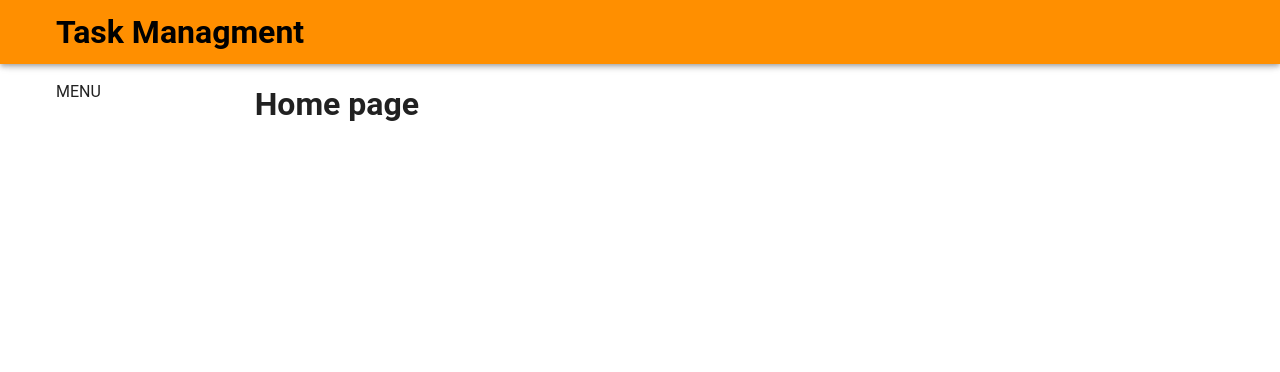
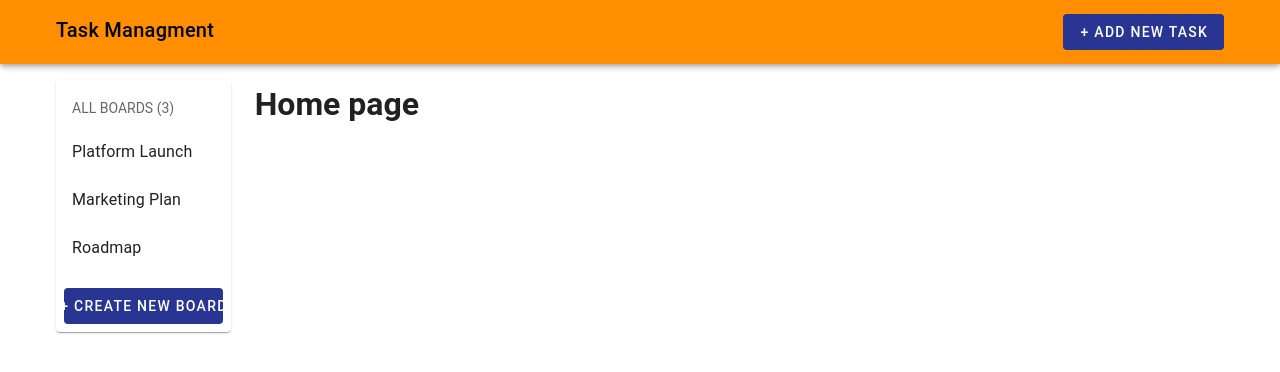
Before and after one commit to victorvzn/bootcamp-especialista-vue3, a Vue app: page / in a window 1280 px wide. Shown: the top 372 px of the page. Built offline with nearby package versions, Linux system fonts and the light colour scheme.

Commit message:
añadiendo maquetación del menu de boards

```diff
--- a/src/App.vue
+++ b/src/App.vue
@@ -5,8 +5,10 @@ import { RouterLink, RouterView } from 'vue-router'
 <template>
   <v-app>
     <v-app-bar color="amber-darken-3">
-      <v-container>
-        <h1>Task Managment</h1>
+      <v-container class="d-flex justify-space-between">
+        <h1 class="text-h6">Task Managment</h1>
+
+        <v-btn variant="flat" color="indigo-darken-3">+ Add New Task</v-btn>
       </v-container>
     </v-app-bar>
 
@@ -14,7 +16,21 @@ import { RouterLink, RouterView } from 'vue-router'
       <v-container>
         <v-row>
           <v-col cols="2">
-            MENU
+
+            <v-card>
+              <v-list>
+                <v-list-subheader>ALL BOARDS (3)</v-list-subheader>
+
+                <v-list-item title="Platform Launch" link />
+                <v-list-item title="Marketing Plan" link />
+                <v-list-item title="Roadmap" link />
+              </v-list>
+
+              <v-card-actions>
+                <v-btn variant="flat" color="indigo-darken-3" block>+ Create New Board</v-btn>
+              </v-card-actions>
+            </v-card>
+
           </v-col>
           <v-col>
 
```
